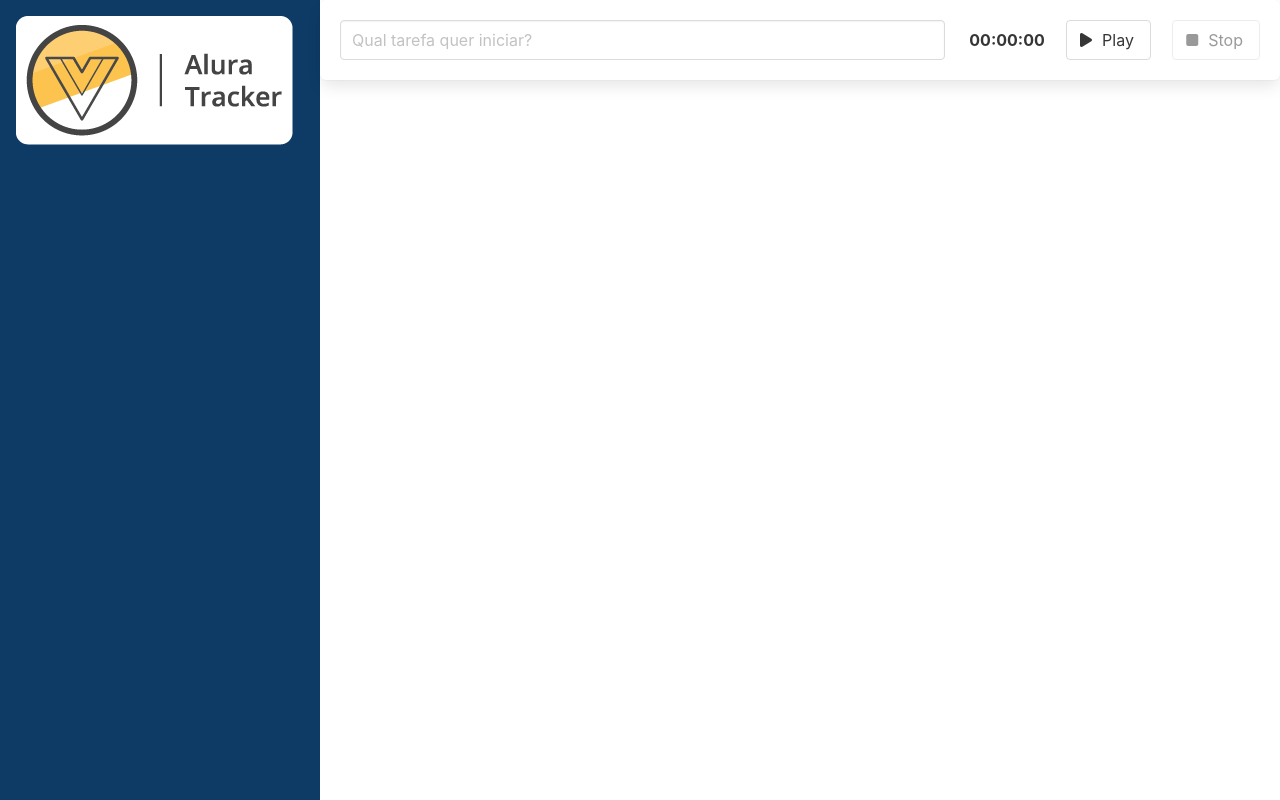
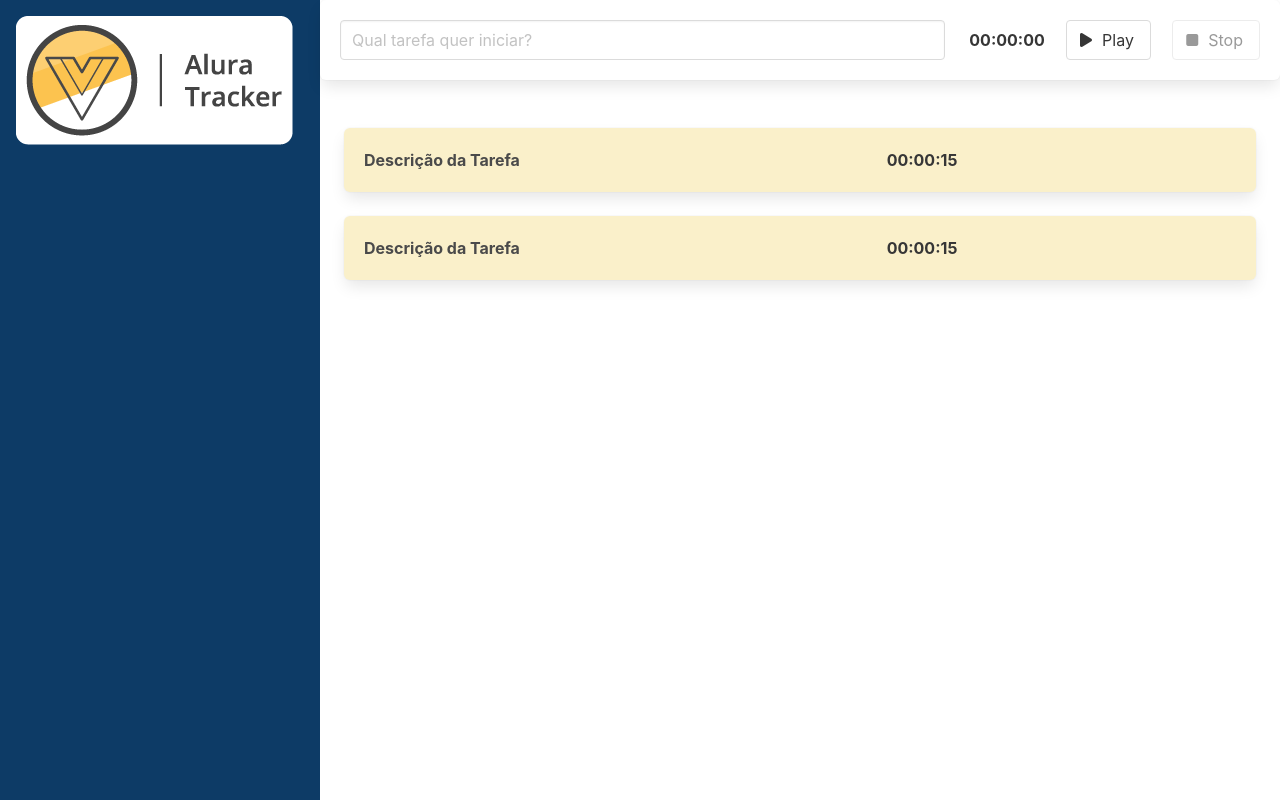
Before and after one commit to andreseichi/alura-tracker, a Vue app: page / in a window 1280 px wide. Built offline with nearby package versions, Linux system fonts and the light colour scheme.

Commit message:
componente Tarefa

```diff
--- a/src/App.vue
+++ b/src/App.vue
@@ -6,6 +6,10 @@
 
     <div class="column is-three-quarter">
       <Formulario />
+      <div class="lista">
+        <Tarefa />
+        <Tarefa />
+      </div>
     </div>
   </main>
 </template>
@@ -14,11 +18,16 @@
 import { defineComponent } from "vue";
 import BarraLateral from "./components/BarraLateral.vue";
 import Formulario from "./components/Formulario.vue";
+import Tarefa from "./components/Tarefa.vue";
 
 export default defineComponent({
   name: "App",
-  components: { BarraLateral, Formulario },
+  components: { BarraLateral, Formulario, Tarefa },
 });
 </script>
 
-<style></style>
+<style scoped>
+.lista {
+  padding: 1.5rem;
+}
+</style>
--- /dev/null
+++ b/src/components/Tarefa.vue
@@ -0,0 +1,28 @@
+<template>
+  <div class="box has-text-weight-bold">
+    <div class="columns">
+      <div class="column is-7">Descrição da Tarefa</div>
+      <div class="column">
+        <Cronometro tempoEmSegundos="15" />
+      </div>
+    </div>
+  </div>
+</template>
+
+<script lang="ts">
+import { defineComponent } from "vue";
+import Cronometro from "./Cronometro.vue";
+
+export default defineComponent({
+  name: "TarefaItem",
+  components: {
+    Cronometro,
+  },
+});
+</script>
+
+<style scoped>
+.box {
+  background-color: #faf0ca;
+}
+</style>
```
